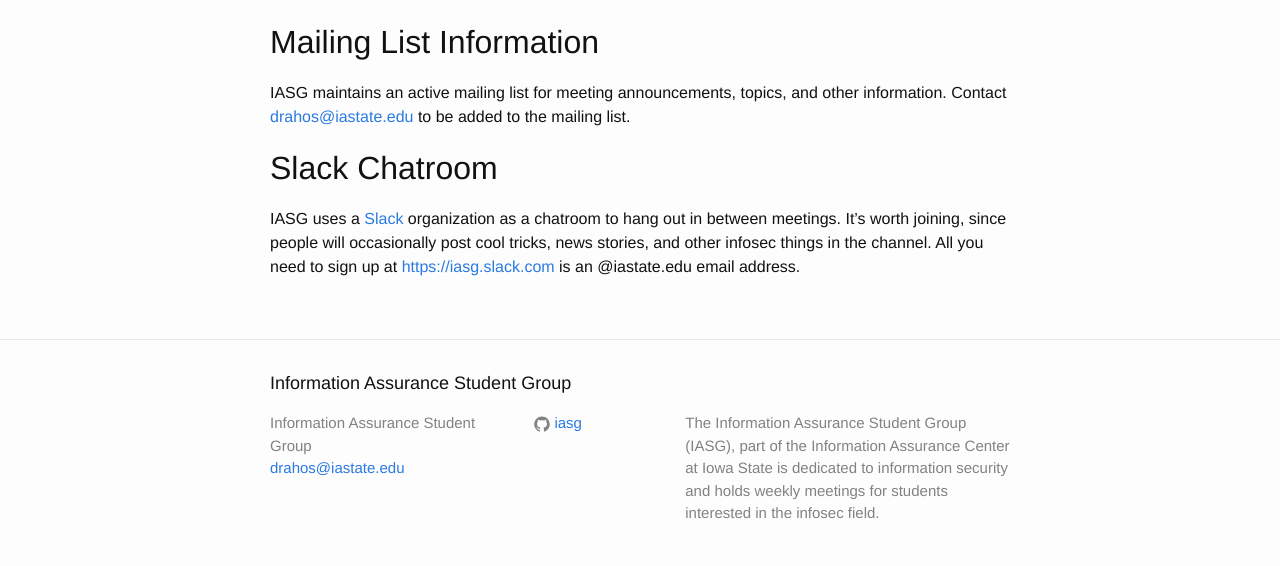
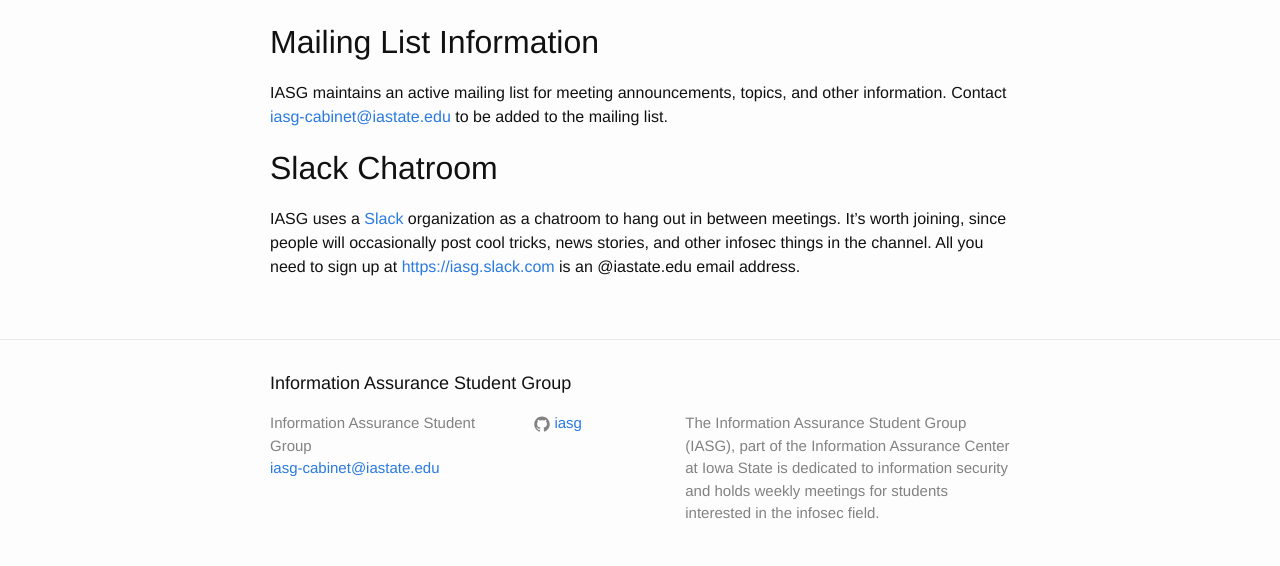
Before and after one commit to IASG/iasg.github.io, a Jekyll site: the page built from about.md, in a window 1280 px wide. Shown: the part 485-1051 px from the top of the page. Built offline with Jekyll 4.4.1, drawn with Linux system fonts in a browser that asks for light colours.

Commit message:
Changed the email address

```diff
--- a/_config.yml
+++ b/_config.yml
@@ -1,6 +1,6 @@
 # Site settings
 title: Information Assurance Student Group
-email: drahos@iastate.edu
+email: iasg-cabinet@iastate.edu
 description: > # this means to ignore newlines until "baseurl:"
     The Information Assurance Student Group (IASG), part of the Information
     Assurance Center at Iowa State is dedicated to
```
